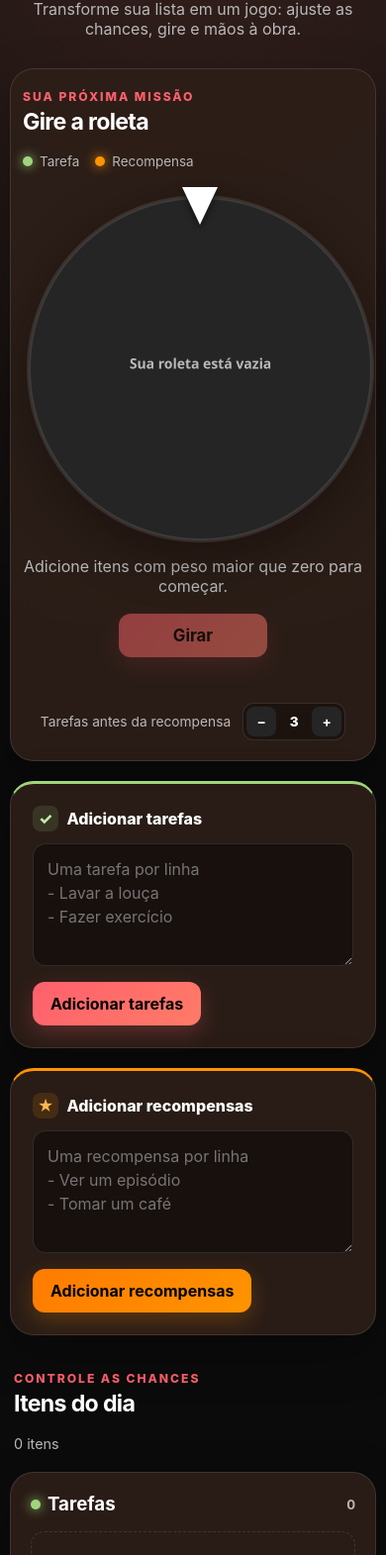
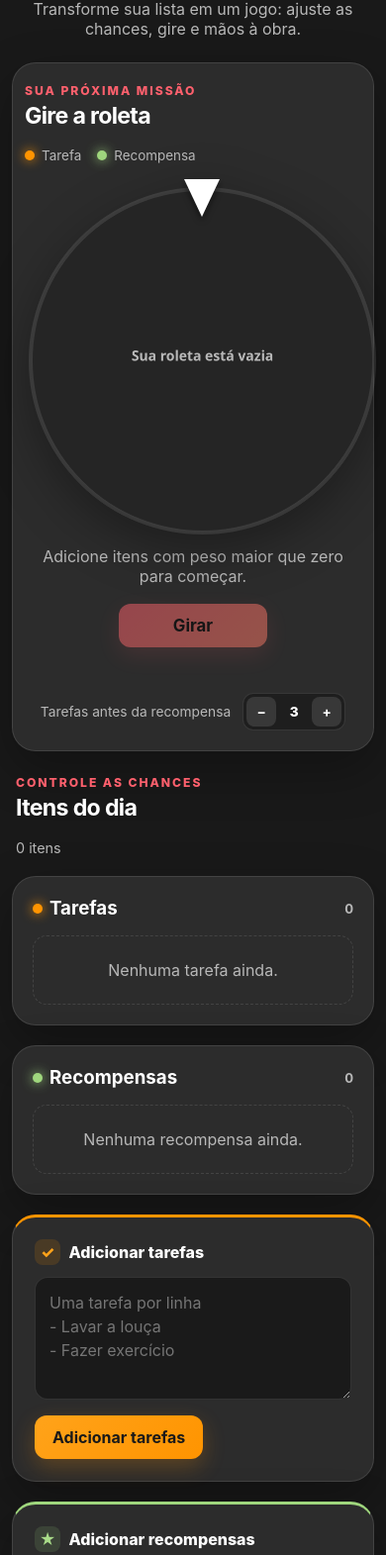
Before and after one commit to slasho17/roleta_bis, a plain HTML site: page index.html in a window 390 px wide. Shown: the part 101-1672 px from the top of the page at 99% size. Drawn offline with Linux system fonts and the light colour scheme.

Commit message:
Changing layout and colors

```diff
--- a/app.js
+++ b/app.js
@@ -111,18 +111,18 @@
     }
     wheelEntries.forEach((entry, index) => {
       const { item, start, end, center: angle } = entry;
-      const palette = item.tipo === 'tarefa' ? ['#7fbd5c', '#9fd67d', '#b9e49e'] : ['#db7600', '#ff9400', '#ffad3d'];
+      const palette = item.tipo === 'tarefa' ? ['#f28c00', '#ff9400', '#ffa31a'] : ['#96cc75', '#9fd67d', '#a9dc89'];
       ctx.beginPath(); ctx.moveTo(center, center); ctx.arc(center, center, radius, start, end); ctx.closePath();
       ctx.fillStyle = palette[index % palette.length]; ctx.fill();
       ctx.strokeStyle = '#191919'; ctx.lineWidth = 5; ctx.stroke();
       const slice = end - start;
       if (slice > .06) {
         ctx.save(); ctx.translate(center, center); ctx.rotate(angle);
-        ctx.textAlign = 'right'; ctx.textBaseline = 'middle'; ctx.fillStyle = '#fff';
+        ctx.textAlign = 'right'; ctx.textBaseline = 'middle'; ctx.fillStyle = '#111';
         ctx.font = `700 ${slice < .18 ? 18 : slice < .32 ? 22 : 27}px system-ui`;
         const maxChars = slice < .18 ? 11 : slice < .32 ? 16 : 23;
         const label = item.texto.length > maxChars ? `${item.texto.slice(0, maxChars - 1)}…` : item.texto;
-        ctx.shadowColor = '#0008'; ctx.shadowBlur = 5; ctx.fillText(label, radius - 28, 0); ctx.restore();
+        ctx.shadowColor = '#fff6'; ctx.shadowBlur = 3; ctx.fillText(label, radius - 28, 0); ctx.restore();
       }
     });
     ctx.beginPath(); ctx.arc(center, center, 48, 0, TAU); ctx.fillStyle = '#ffffff'; ctx.fill();
--- a/index.html
+++ b/index.html
@@ -45,19 +45,7 @@
       </div>
     </section>
 
-    <section class="add-grid" aria-label="Adicionar itens">
-      <form id="task-form" class="card add-card task-card">
-        <label for="task-input"><span class="category-icon">✓</span> Adicionar tarefas</label>
-        <textarea id="task-input" rows="4" placeholder="Uma tarefa por linha&#10;- Lavar a louça&#10;- Fazer exercício"></textarea>
-        <button class="primary" type="submit">Adicionar tarefas</button>
-      </form>
-      <form id="reward-form" class="card add-card reward-card">
-        <label for="reward-input"><span class="category-icon">★</span> Adicionar recompensas</label>
-        <textarea id="reward-input" rows="4" placeholder="Uma recompensa por linha&#10;- Ver um episódio&#10;- Tomar um café"></textarea>
-        <button class="reward-button" type="submit">Adicionar recompensas</button>
-      </form>
-    </section>
-
+    <div class="controls-scroll">
     <section class="items-section">
       <div class="section-heading list-heading">
         <div><p class="eyebrow">Controle as chances</p><h2>Itens do dia</h2></div>
@@ -74,6 +62,20 @@
         </div>
       </div>
     </section>
+
+    <section class="add-grid" aria-label="Adicionar itens">
+      <form id="task-form" class="card add-card task-card">
+        <label for="task-input"><span class="category-icon">✓</span> Adicionar tarefas</label>
+        <textarea id="task-input" rows="4" placeholder="Uma tarefa por linha&#10;- Lavar a louça&#10;- Fazer exercício"></textarea>
+        <button class="primary" type="submit">Adicionar tarefas</button>
+      </form>
+      <form id="reward-form" class="card add-card reward-card">
+        <label for="reward-input"><span class="category-icon">★</span> Adicionar recompensas</label>
+        <textarea id="reward-input" rows="4" placeholder="Uma recompensa por linha&#10;- Ver um episódio&#10;- Tomar um café"></textarea>
+        <button class="reward-button" type="submit">Adicionar recompensas</button>
+      </form>
+    </section>
+    </div>
   </main>
   <script src="app.js"></script>
 </body>
--- a/styles.css
+++ b/styles.css
@@ -1,37 +1,37 @@
 :root {
   color-scheme: dark;
-  --bg: #0b0b0b;
-  --surface: #191919;
-  --surface-2: #252525;
+  --bg: #191919;
+  --surface: #2c2c2c;
+  --surface-2: #383838;
   --text: #ffffff;
   --muted: #b8b8b8;
-  --task: #9fd67d;
-  --task-light: #c4eca9;
-  --reward: #ff9400;
-  --reward-light: #ffb54f;
+  --task: #ff9400;
+  --task-light: #ffa31a;
+  --reward: #9fd67d;
+  --reward-light: #a9dc89;
   --accent: #ff606d;
   --danger: #ff606d;
   --border: rgba(255,255,255,.11);
   --shadow: 0 18px 50px rgba(0,0,0,.28);
 }
 * { box-sizing: border-box; }
-body { margin: 0; min-height: 100vh; background: radial-gradient(circle at 50% 0, #34201c 0, var(--bg) 48rem); color: var(--text); font-family: Inter, ui-sans-serif, system-ui, -apple-system, "Segoe UI", sans-serif; }
+body { margin: 0; min-height: 100vh; background: var(--bg); color: var(--text); font-family: Inter, ui-sans-serif, system-ui, -apple-system, "Segoe UI", sans-serif; }
 button, textarea { font: inherit; }
 button { cursor: pointer; }
-.app { width: min(1120px, calc(100% - 32px)); margin: 0 auto; padding: 52px 0 72px; }
-.hero { text-align: center; margin-bottom: 30px; }
+.app { width: min(1600px, calc(100% - 40px)); height: 100vh; margin: 0 auto; padding: 24px 0; display: grid; grid-template-columns: minmax(0, 1.12fr) minmax(430px, .88fr); grid-template-rows: auto minmax(0, 1fr) auto; gap: 20px 24px; overflow: hidden; }
+.hero { grid-column: 1; grid-row: 1; text-align: left; margin-bottom: 0; }
 .hero h1 { margin: 5px 0 8px; font-size: clamp(2.2rem, 7vw, 4.6rem); letter-spacing: -.055em; line-height: .95; }
-.hero > p:last-child { color: var(--muted); margin: 15px auto 0; max-width: 580px; }
+.hero > p:last-child { color: var(--muted); margin: 15px 0 0; max-width: 580px; }
 .eyebrow { margin: 0; color: var(--accent); font-size: .76rem; font-weight: 800; letter-spacing: .16em; text-transform: uppercase; }
-.card { border: 1px solid var(--border); border-radius: 24px; background: rgba(45,31,24,.92); box-shadow: var(--shadow); backdrop-filter: blur(12px); }
-.wheel-panel { padding: 28px; text-align: center; }
+.card { border: 1px solid var(--border); border-radius: 24px; background: var(--surface); box-shadow: var(--shadow); }
+.wheel-panel { grid-column: 2; grid-row: 1 / 4; align-self: center; max-height: calc(100vh - 48px); padding: 24px; overflow-y: auto; text-align: center; }
 .section-heading { display: flex; align-items: center; justify-content: space-between; gap: 18px; text-align: left; }
 h2 { margin: 4px 0 0; font-size: clamp(1.45rem, 4vw, 2rem); letter-spacing: -.03em; }
 .legend { display: flex; gap: 16px; color: var(--muted); font-size: .84rem; }
 .legend span, .list-card h3 { display: flex; align-items: center; gap: 7px; }
 .task-dot, .reward-dot { width: 10px; height: 10px; display: inline-block; border-radius: 50%; background: var(--task); box-shadow: 0 0 12px var(--task); }
 .reward-dot { background: var(--reward); box-shadow: 0 0 12px var(--reward); }
-.wheel-wrap { position: relative; width: min(500px, 92vw); margin: 22px auto 18px; filter: drop-shadow(0 16px 26px rgba(0,0,0,.35)); }
+.wheel-wrap { position: relative; width: min(500px, 100%, calc(100vh - 330px)); min-width: 250px; margin: 20px auto 16px; filter: drop-shadow(0 16px 26px rgba(0,0,0,.35)); }
 #wheel { display: block; width: 100%; height: auto; border-radius: 50%; transition: transform 5s cubic-bezier(.12,.72,.08,1); }
 .pointer { position: absolute; z-index: 2; left: 50%; top: -4px; width: 0; height: 0; transform: translateX(-50%); border-left: 18px solid transparent; border-right: 18px solid transparent; border-top: 38px solid #fff; filter: drop-shadow(0 3px 3px #0008); }
 .wheel-empty { color: var(--muted); margin: -8px 0 18px; }
@@ -47,7 +47,8 @@ button:disabled { cursor: not-allowed; opacity: .5; }
 .stepper button { width: 30px; height: 30px; padding: 0; border-radius: 8px; background: var(--surface-2); color: var(--text); }
 .stepper output { min-width: 28px; color: var(--text); text-align: center; font-variant-numeric: tabular-nums; font-weight: 800; }
 .secondary { background: var(--surface-2); border: 1px solid var(--border); }
-.reward-button { background: linear-gradient(135deg, #ff7b00, var(--reward)); color: #000; box-shadow: 0 8px 22px #ff94003d; }
+.task-card .primary { background: linear-gradient(135deg, var(--task-light), var(--task)); color: #191919; box-shadow: 0 8px 22px #ff94003d; }
+.reward-button { background: linear-gradient(135deg, var(--reward-light), var(--reward)); color: #101010; box-shadow: 0 8px 22px #9fd67d3d; }
 .result { max-width: 500px; margin: 22px auto 0; padding: 18px; border: 1px solid var(--border); border-radius: 18px; background: var(--surface-2); }
 .result-type { margin: 0 0 5px; color: var(--muted); font-size: .78rem; font-weight: 800; letter-spacing: .12em; text-transform: uppercase; }
 .result strong { display: block; font-size: 1.45rem; overflow-wrap: anywhere; }
@@ -56,12 +57,14 @@ button:disabled { cursor: not-allowed; opacity: .5; }
 .add-card { padding: 22px; border-top: 3px solid var(--task); }
 .add-card.reward-card { border-top-color: var(--reward); }
 .add-card label { display: block; margin-bottom: 12px; font-weight: 800; }
-.category-icon { display: inline-grid; width: 26px; height: 26px; place-items: center; margin-right: 5px; border-radius: 8px; background: #9fd67d22; color: var(--task-light); }
-.reward-card .category-icon { background: #ff940022; color: var(--reward-light); }
+.category-icon { display: inline-grid; width: 26px; height: 26px; place-items: center; margin-right: 5px; border-radius: 8px; background: #ff940024; color: var(--task-light); }
+.reward-card .category-icon { background: #9fd67d24; color: var(--reward-light); }
 textarea { width: 100%; resize: vertical; min-height: 112px; margin-bottom: 12px; padding: 13px 14px; border: 1px solid var(--border); border-radius: 13px; outline: none; background: #00000066; color: var(--text); line-height: 1.5; }
-textarea:focus { border-color: var(--task-light); box-shadow: 0 0 0 3px #9fd67d25; }
-.reward-card textarea:focus { border-color: var(--reward); box-shadow: 0 0 0 3px #ff940025; }
-.items-section { margin-top: 36px; }
+textarea:focus { border-color: var(--task-light); box-shadow: 0 0 0 3px #ff940030; }
+.reward-card textarea:focus { border-color: var(--reward); box-shadow: 0 0 0 3px #9fd67d30; }
+.controls-scroll { grid-column: 1; grid-row: 2 / 4; min-height: 0; padding-right: 8px; overflow-y: auto; scrollbar-gutter: stable; }
+.items-section { margin-top: 0; }
+.add-grid { margin-top: 20px; padding-bottom: 8px; }
 .list-heading { padding: 0 4px; }
 .count { color: var(--muted); font-size: .9rem; }
 .list-card { padding: 20px; min-width: 0; }
@@ -87,4 +90,13 @@ textarea:focus { border-color: var(--task-light); box-shadow: 0 0 0 3px #9fd67d2
   .remove { grid-column: 3; }
   .weight { grid-column: 2; grid-row: 2; }
 }
+@media (max-width: 1050px) {
+  .app { width: min(100% - 24px, 760px); height: auto; display: flex; flex-direction: column; gap: 24px; padding: 32px 0 56px; overflow: visible; }
+  .hero { text-align: center; }
+  .hero > p:last-child { margin-left: auto; margin-right: auto; }
+  .wheel-panel { order: 1; width: 100%; max-height: none; overflow: visible; }
+  .controls-scroll { order: 2; width: 100%; padding-right: 0; overflow: visible; }
+  .items-section, .add-grid { width: 100%; }
+  .wheel-wrap { width: min(500px, 92vw); min-width: 0; }
+}
 @media (prefers-reduced-motion: reduce) { #wheel { transition-duration: .01s; } * { scroll-behavior: auto !important; } }
```
Also changed, not shown: Tarot-Card-Wheel-of-Fortune-Major-Arcana.png (added).
